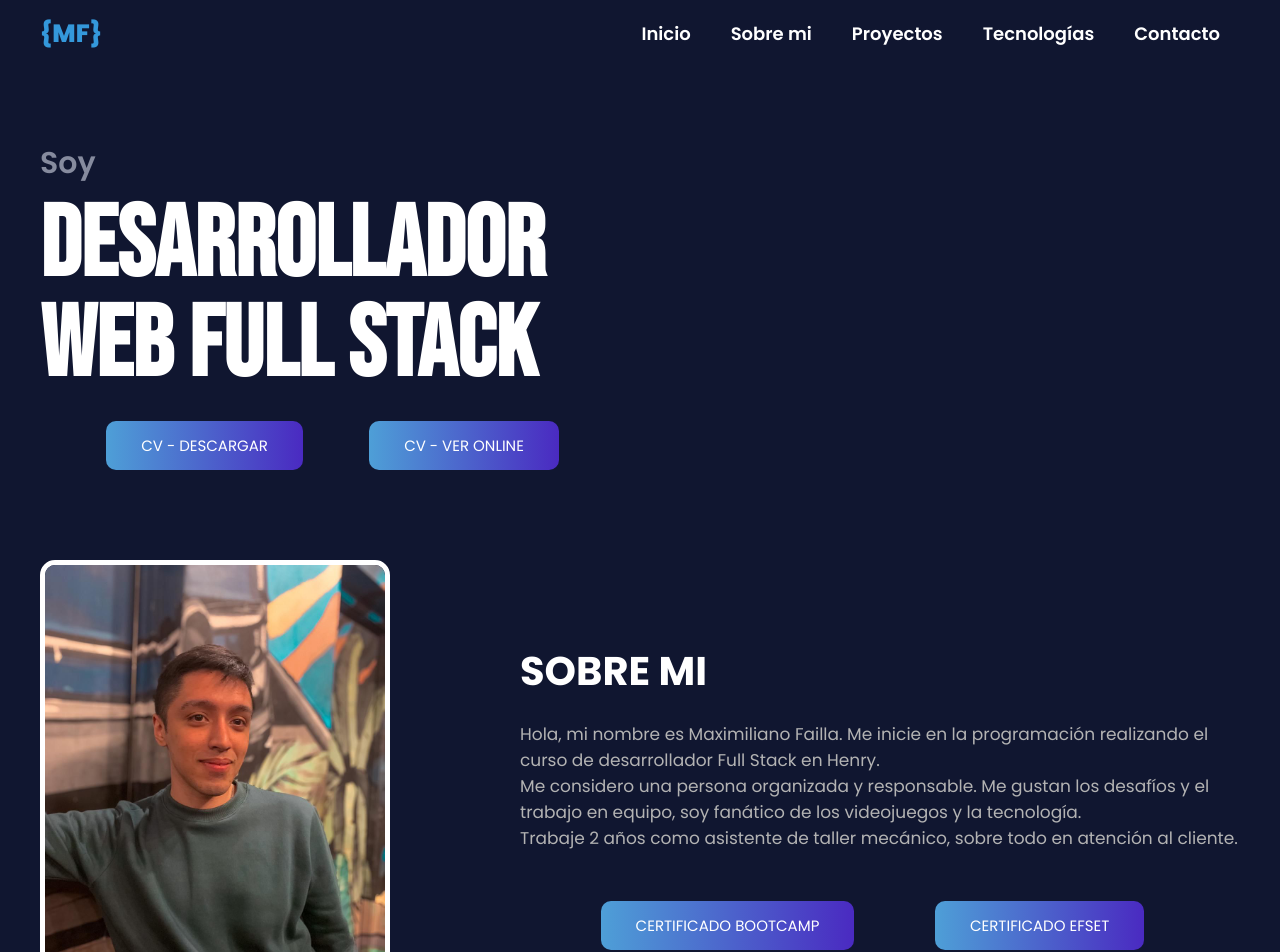
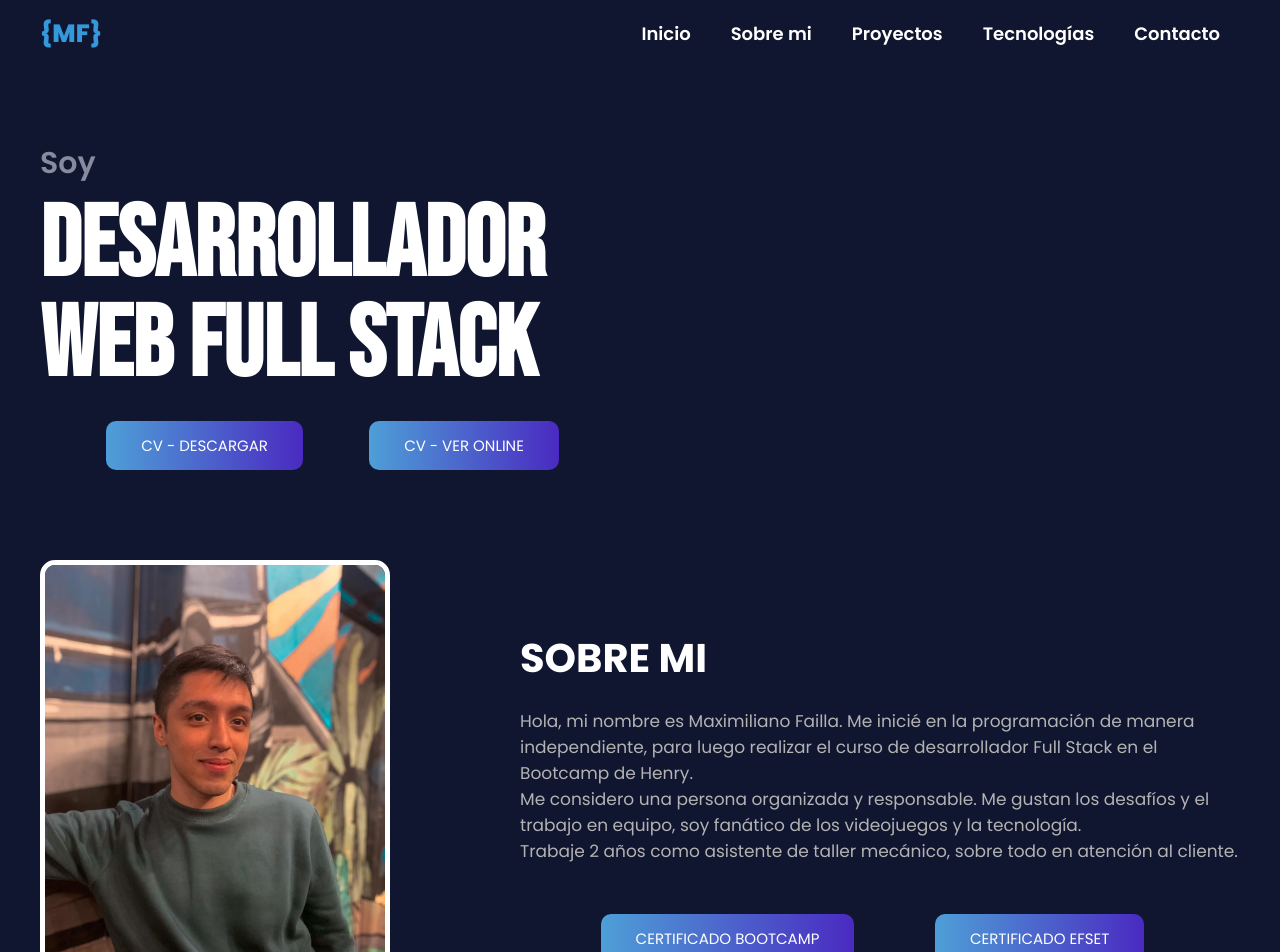
Before and after one commit to MFaii/portfolio_public, a React (Vite) app: page / in a window 1280 px wide. Shown: the top 952 px of the page. Built offline with nearby package versions, Linux system fonts and the light colour scheme.

Commit message:
icon change and spelling corrections

```diff
--- a/src/components/About.jsx
+++ b/src/components/About.jsx
@@ -14,8 +14,9 @@ const About = () => {
       >
         <h2>Sobre mi</h2>
         <p>
-          Hola, mi nombre es Maximiliano Failla. Me inicie en la programación
-          realizando el curso de desarrollador Full Stack en Henry.
+          Hola, mi nombre es Maximiliano Failla. Me inicié en la programación de
+          manera independiente, para luego realizar el curso de desarrollador
+          Full Stack en el Bootcamp de Henry.
           <br />
           Me considero una persona organizada y responsable. Me gustan los
           desafíos y el trabajo en equipo, soy fanático de los videojuegos y la
```
Also changed, not shown: public/imgs/MF.png.
